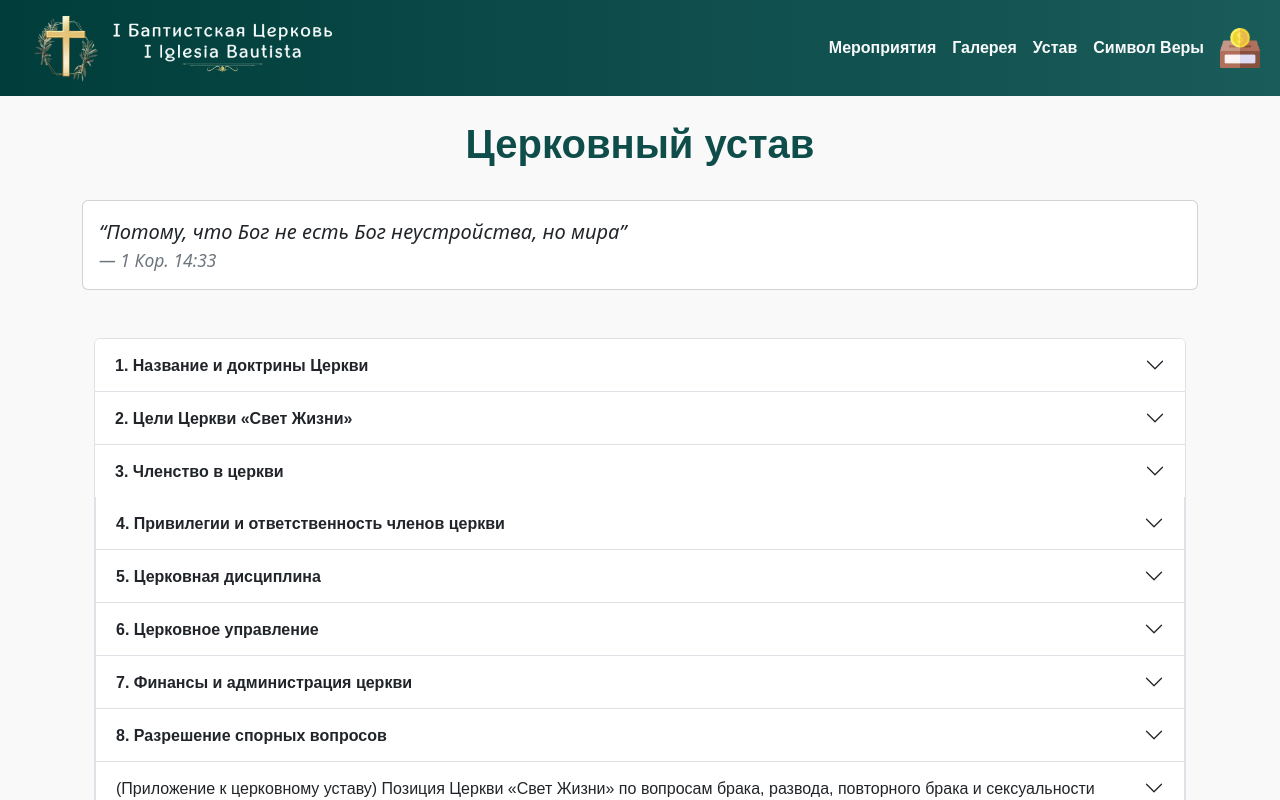
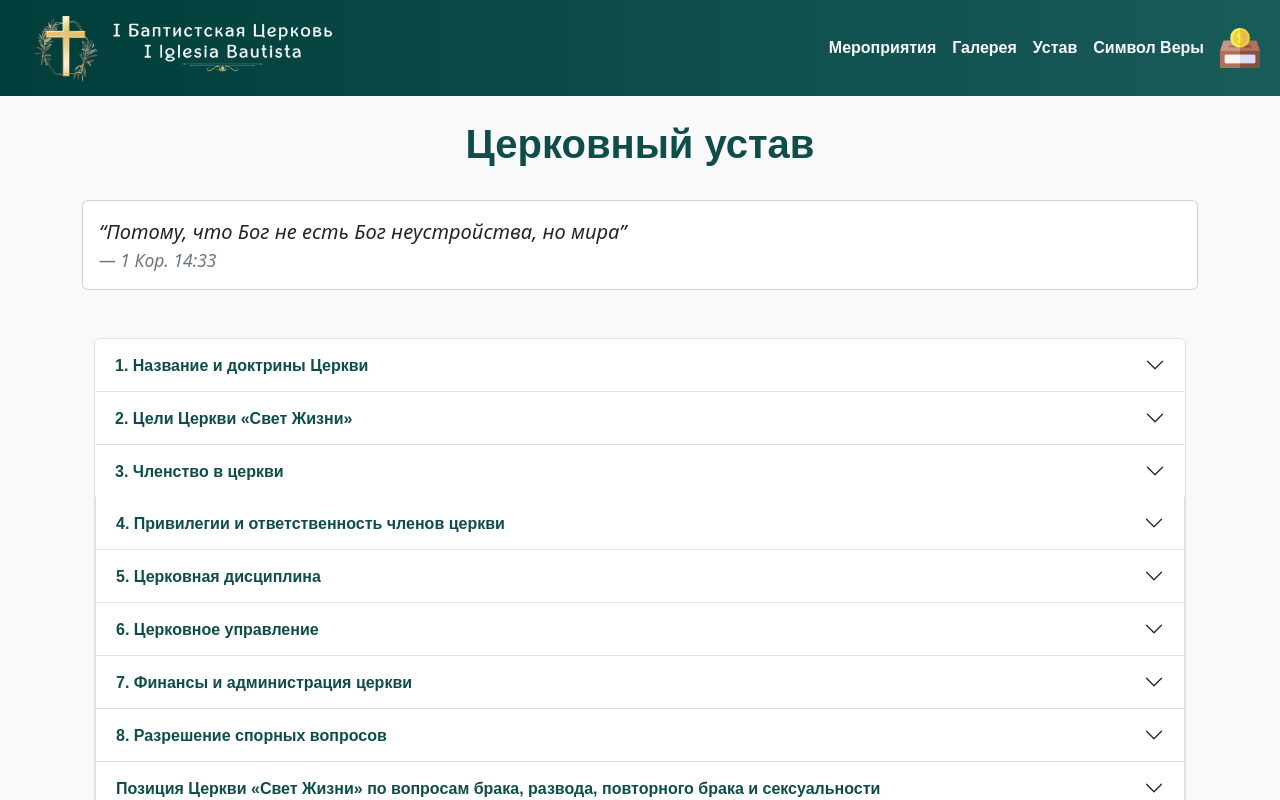
Before and after one commit to igorYurievich/churchreact, a React (Vite) app: page /rules in a window 1280 px wide. Shown: the top 800 px of the page. Built offline with nearby package versions, Linux system fonts and the light colour scheme; a web font is replaced by a local one.

Commit message:
Адаптация шрифтов

```diff
--- a/dev-dist/sw.js
+++ b/dev-dist/sw.js
@@ -79,7 +79,7 @@ define(['./workbox-07658ed7'], (function (workbox) { 'use strict';
    */
   workbox.precacheAndRoute([{
     "url": "index.html",
-    "revision": "0.otrri2115jg"
+    "revision": "0.n698kba51jo"
   }], {});
   workbox.cleanupOutdatedCaches();
   workbox.registerRoute(new workbox.NavigationRoute(workbox.createHandlerBoundToURL("index.html"), {
--- a/src/pages/Rules.jsx
+++ b/src/pages/Rules.jsx
@@ -21,7 +21,7 @@ const Rules = () => {
                 <div className="accordion-item">
                     <h2 className="accordion-header" id="headingOne">
                         <button className="accordion-button collapsed" type="button" data-bs-toggle="collapse" data-bs-target="#collapseOne" aria-expanded="false" aria-controls="collapseOne">
-                        <strong>1. Название и доктрины Церкви</strong>
+                        <strong id="titull">1. Название и доктрины Церкви</strong>
                         </button>
                     </h2>
                     <div id="collapseOne" className="accordion-collapse collapse " aria-labelledby="headingOne" >
@@ -48,7 +48,7 @@ const Rules = () => {
                 <div className="accordion-item">
                     <h2 className="accordion-header" id="headingTwo">
                         <button className="accordion-button collapsed" type="button" data-bs-toggle="collapse" data-bs-target="#collapseTwo" aria-expanded="false" aria-controls="collapseTwo">
-                            <strong>2. Цели Церкви «Свет Жизни»</strong>
+                            <strong id="titull">2. Цели Церкви «Свет Жизни»</strong>
                         </button>
                     </h2>
                     <div id="collapseTwo" className="accordion-collapse collapse" aria-labelledby="headingTwo" >
@@ -68,7 +68,7 @@ const Rules = () => {
                 <div className="accordion-item">
                     <h2 className="accordion-header" id="headingThree">
                         <button className="accordion-button collapsed" type="button" data-bs-toggle="collapse" data-bs-target="#collapseThree" aria-expanded="false" aria-controls="collapseThree">
-                            <strong>3. Членство в церкви</strong>
+                            <strong id="titull">3. Членство в церкви</strong>
                         </button>
                     </h2>
                     <div id="collapseThree" className="accordion-collapse collapse" aria-labelledby="headingThree" >
@@ -106,7 +106,7 @@ const Rules = () => {
                 <div className="accordion-item">
                     <h2 className="accordion-header" id="headingFour">
                         <button className="accordion-button collapsed" type="button" data-bs-toggle="collapse" data-bs-target="#collapseFour" aria-expanded="false" aria-controls="collapseFour">
-                            <strong>4. Привилегии и ответственность членов церкви</strong>
+                            <strong id="titull">4. Привилегии и ответственность членов церкви</strong>
                         </button>
                     </h2>
                     <div id="collapseFour" className="accordion-collapse collapse" aria-labelledby="headingFour" >
@@ -134,7 +134,7 @@ const Rules = () => {
                 <div className="accordion-item">
                     <h2 className="accordion-header" id="headingFive">
                         <button className="accordion-button collapsed" type="button" data-bs-toggle="collapse" data-bs-target="#collapseFive" aria-expanded="false" aria-controls="collapseFive">
-                            <strong>5. Церковная дисциплина</strong>
+                            <strong id="titull">5. Церковная дисциплина</strong>
                         </button>
                     </h2>
                     <div id="collapseFive" className="accordion-collapse collapse" aria-labelledby="headingFive" >
@@ -159,7 +159,7 @@ const Rules = () => {
                 <div className="accordion-item">
                     <h2 className="accordion-header" id="headingSix">
                         <button className="accordion-button collapsed" type="button" data-bs-toggle="collapse" data-bs-target="#collapseSix" aria-expanded="false" aria-controls="collapseSix">
-                            <strong>6. Церковное управление</strong>
+                            <strong id="titull">6. Церковное управление</strong>
                         </button>
                     </h2>
                     <div id="collapseSix" className="accordion-collapse collapse" aria-labelledby="headingSix" >
@@ -368,7 +368,7 @@ const Rules = () => {
                 <div className="accordion-item">
                     <h2 className="accordion-header" id="headingSeven">
                         <button className="accordion-button collapsed" type="button" data-bs-toggle="collapse" data-bs-target="#collapseSeven" aria-expanded="false" aria-controls="collapseSeven">
-                            <strong>7. Финансы и администрация церкви</strong>
+                            <strong id="titull">7. Финансы и администрация церкви</strong>
                         </button>
                     </h2>
                     <div id="collapseSeven" className="accordion-collapse collapse" aria-labelledby="headingSeven">
@@ -427,7 +427,7 @@ const Rules = () => {
                 <div className="accordion-item">
                     <h2 className="accordion-header" id="headingEight">
                         <button className="accordion-button collapsed" type="button" data-bs-toggle="collapse" data-bs-target="#collapseEight" aria-expanded="false" aria-controls="collapseEight">
-                            <strong>8. Разрешение спорных вопросов</strong>
+                            <strong id="titull">8. Разрешение спорных вопросов</strong>
                         </button>
                     </h2>
                     <div id="collapseEight" className="accordion-collapse collapse" aria-labelledby="headingEight">
@@ -442,8 +442,8 @@ const Rules = () => {
 
                 <div className="accordion-item">
                     <h2 className="accordion-header" id="headingAppendix">
-                        <button className="accordion-button collapsed" type="button" data-bs-toggle="collapse" data-bs-target="#collapseAppendix" aria-expanded="false" aria-controls="collapseAppendix">
-                        (Приложение к церковному уставу) Позиция Церкви «Свет Жизни» по вопросам брака, развода, повторного брака и сексуальности
+                        <button className="accordion-button collapsed" id="titull" type="button" data-bs-toggle="collapse" data-bs-target="#collapseAppendix" aria-expanded="false" aria-controls="collapseAppendix">
+                        Позиция Церкви «Свет Жизни» по вопросам брака, развода, повторного брака и сексуальности
                         </button>
                     </h2>
                     <div id="collapseAppendix" className="accordion-collapse collapse" aria-labelledby="headingAppendix">
```
Also changed, not shown: src/pages/Faith.jsx (+10 -10 lines).
